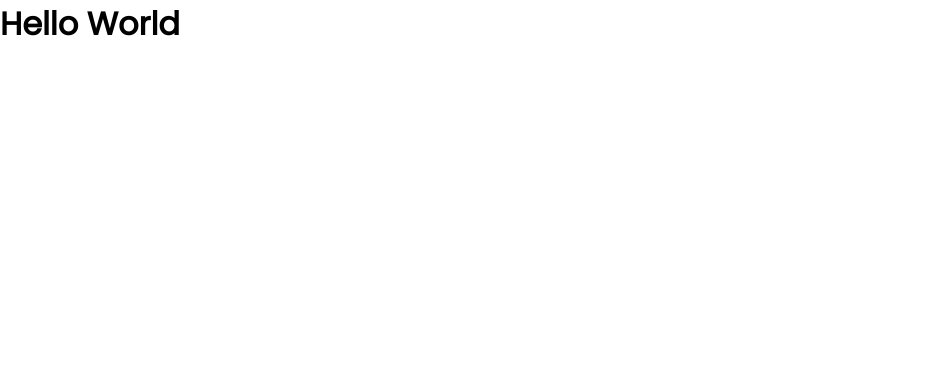
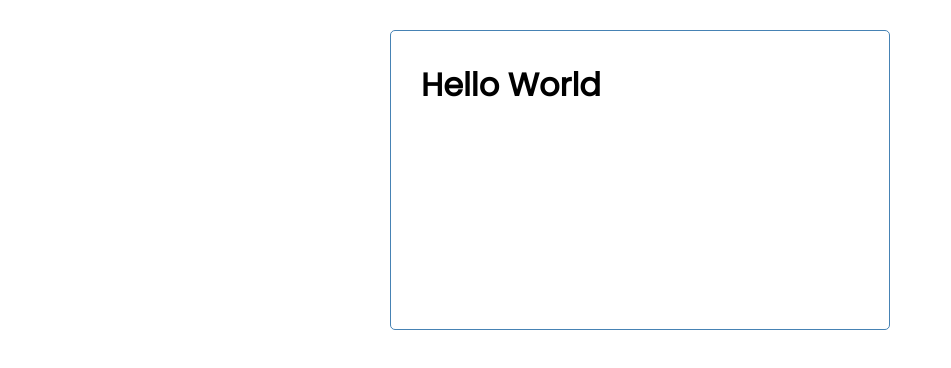
Before and after one commit to toktamm/vue-task-tracker, a Vue app: page / in a window 1280 px wide. Shown: the top 368 px of the page, without its empty margins (0-951 px from the left). Built offline with nearby package versions, Linux system fonts and the light colour scheme.

Commit message:
add container div

```diff
--- a/src/App.vue
+++ b/src/App.vue
@@ -1,5 +1,7 @@
 <template>
-  <h1>Hello World</h1>
+  <div class="container">
+    <h1>Hello World</h1>
+  </div>
 </template>
 
 <script>
@@ -10,14 +12,14 @@ export default {
 </script>
 
 <style>
-@import url('https://fonts.googleapis.com/css2?family=Poppins:wght@300;400&display=swap');
+@import url("https://fonts.googleapis.com/css2?family=Poppins:wght@300;400&display=swap");
 * {
   box-sizing: border-box;
   margin: 0;
   padding: 0;
 }
 body {
-  font-family: 'Poppins', sans-serif;
+  font-family: "Poppins", sans-serif;
 }
 .container {
   max-width: 500px;
```
